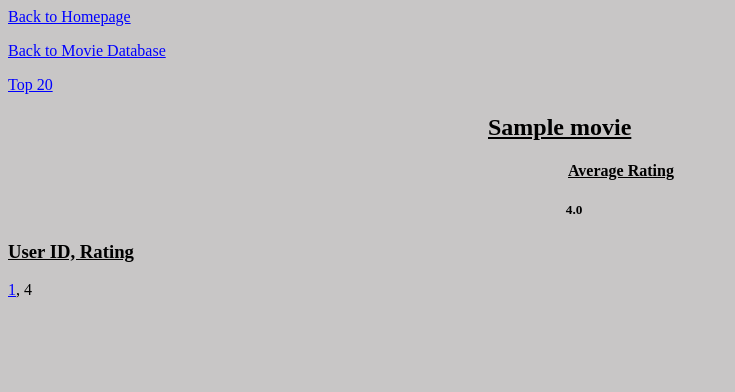
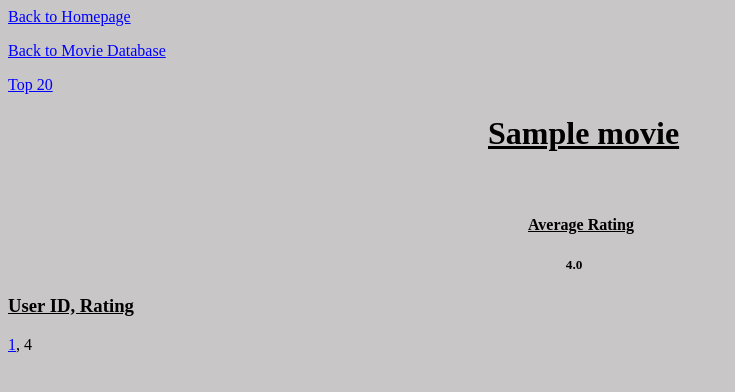
Before and after one commit to rallen0150/movie_webpage, a Django app: page /film/1/ in a window 1280 px wide. Shown: the top 392 px of the page, without its empty margins (0-735 px from the left). Run offline with Django 3.2, Linux system fonts and the light colour scheme; tables that the repository leaves empty hold one stand-in row (values such as "Sample post"); parts of the project's set-up code (start-up, migrations or seed data) failed here and were passed over.

Commit message:
stylin' and profilin'

```diff
--- a/movieratings/models.py
+++ b/movieratings/models.py
@@ -17,7 +17,7 @@ class Rater(models.Model):
 
     @property
     def user_average(self):
-        return Rating.objects.filter(user=self).aggregate(Avg('rating')).get('rating__avg')
+        return round(Rating.objects.filter(user=self).aggregate(Avg('rating')).get('rating__avg'), 2)
 
 
 
@@ -55,7 +55,7 @@ class Movie(models.Model):
 
     @property
     def movie_average(self):
-        return Rating.objects.filter(movie=self).aggregate(Avg('rating')).get('rating__avg')
+        return round(Rating.objects.filter(movie=self).aggregate(Avg('rating')).get('rating__avg'), 2)
 
 
 class Rating(models.Model):
--- a/templates/film.html
+++ b/templates/film.html
@@ -28,9 +28,10 @@
       margin-bottom: 1em;
     }
 
-    h2 {
+    h1 {
       text-decoration: underline;
-      margin-left: 20em;
+      margin-left: 15em;
+      margin-bottom: 2em;
     }
 
     h3 {
@@ -38,7 +39,7 @@
     }
 
     h4 {
-      margin-left: 35em;
+      margin-left: 32.5em;
       text-decoration: underline;
     }
 
@@ -57,7 +58,7 @@
       <p>
         <a href="/top_20_movies/">Top 20</a>
       </p>
-      <h2>{{ movie.title }}</h2>
+      <h1>{{ movie.title }}</h1>
 
       <h4>Average Rating</h4>
         <h5>{{ movie.movie_average }}</h5>
--- a/templates/rater.html
+++ b/templates/rater.html
@@ -34,11 +34,11 @@
     }
 
     h2 {
-      margin-left: 25em;
+      margin-left: 24.5em;
     }
 
     h4 {
-      margin-left: 33em;
+      margin-left: 34em;
       text-decoration: underline;
     }
 
```
